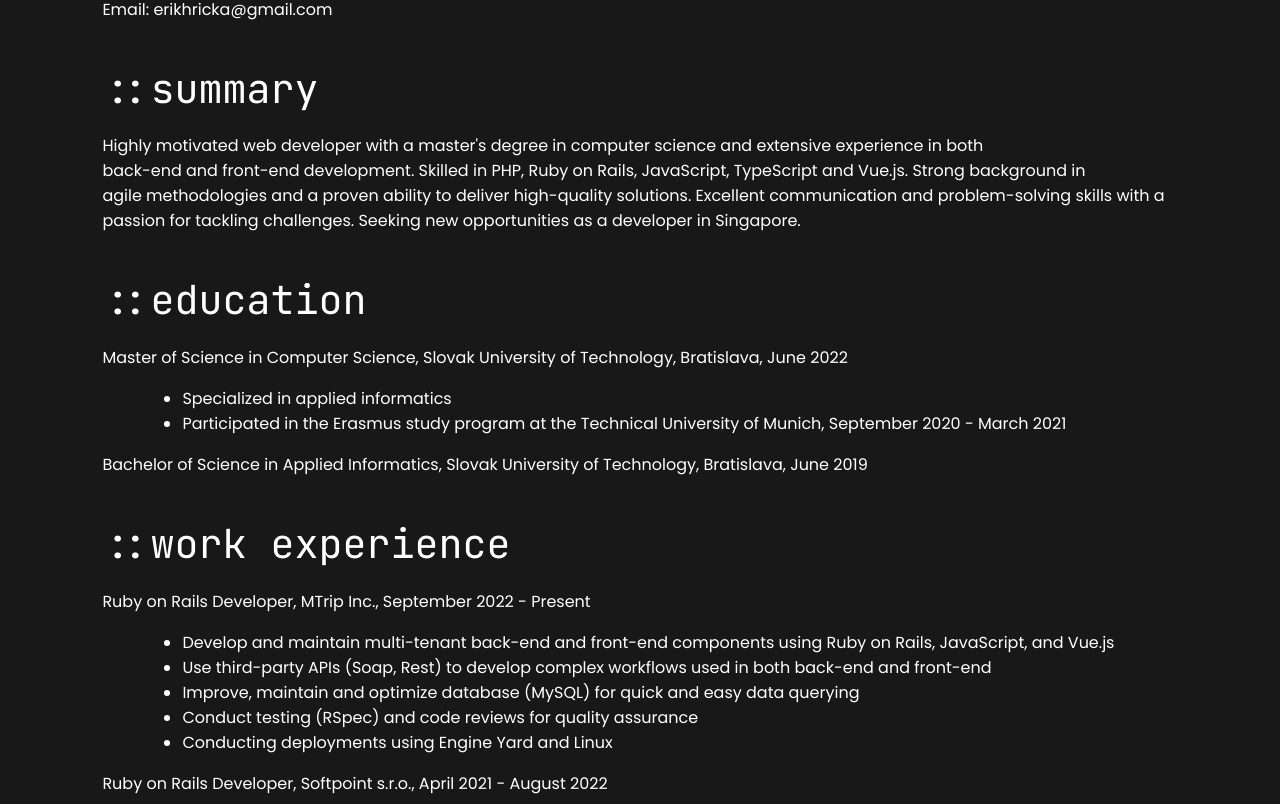
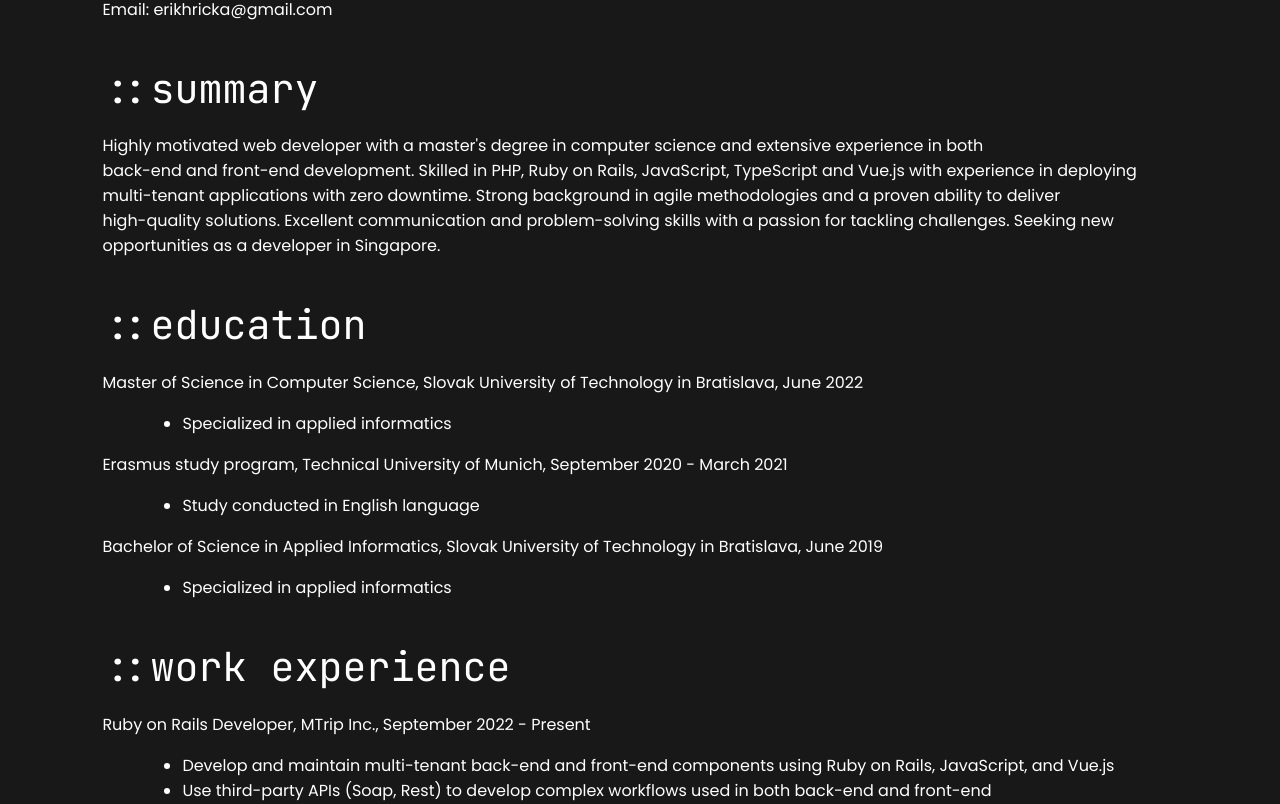
Before and after one commit to Erixon159/personal_website, a Next.js app: page / in a window 1280 px wide. Shown: the part 3516-4320 px from the top of the page. Built offline with nearby package versions, Linux system fonts and the light colour scheme.

Commit message:
Add resume + small fixes

```diff
--- a/src/common/components/Resume/Resume.tsx
+++ b/src/common/components/Resume/Resume.tsx
@@ -37,7 +37,7 @@ export const Resume: React.FC = () => {
         <p>
           Highly motivated <span className={styles.important}>web developer</span> with a master&apos;s degree in computer
           science and extensive experience in both <span className={styles.important}>back-end and front-end</span> development.
-          Skilled in PHP, Ruby on Rails, JavaScript, TypeScript and Vue.js.
+          Skilled in PHP, Ruby on Rails, JavaScript, TypeScript and Vue.js with experience in deploying multi-tenant applications with zero downtime.
           Strong background in <span className={styles.important}>agile methodologies</span> and a proven ability to
           deliver <span className={styles.important}>high-quality solutions</span>. Excellent communication
           and <span className={styles.important}>problem-solving skills</span> with a passion for tackling challenges. Seeking
@@ -50,21 +50,30 @@ export const Resume: React.FC = () => {
         </h3>
         <p>
           <span className={styles.important}>Master of Science in Computer Science</span>, Slovak University of
-          Technology, Bratislava, June 2022
+          Technology in Bratislava, June 2022
         </p>
         <blockquote>
           <ul>
             <li>Specialized in <span className={styles.important}>applied informatics</span></li>
-            <li>
-              Participated in the Erasmus study program at the <span className={styles.important}>Technical
-              University of Munich</span>, September 2020 - March 2021
-            </li>
+          </ul>
+        </blockquote>
+        <p>
+          <span className={styles.important}>Erasmus study program</span>, Technical University of Munich, September 2020 - March 2021
+        </p>
+        <blockquote>
+          <ul>
+            <li>Study conducted in English language</li>
           </ul>
         </blockquote>
         <p>
           Bachelor of Science in Applied Informatics, Slovak University of
-          Technology, Bratislava, June 2019
+          Technology in Bratislava, June 2019
         </p>
+        <blockquote>
+          <ul>
+            <li>Specialized in <span className={styles.important}>applied informatics</span></li>
+          </ul>
+        </blockquote>
       </div>
       <div className={[styles.section, styles['work-exp']].join(' ')}>
         <h3>
@@ -164,6 +173,7 @@ export const Resume: React.FC = () => {
             <li>Rowing (Dragonboat)</li>
             <li>Downhill Bicycling</li>
             <li>Swimming</li>
+            <li>Snowboarding</li>
             <li>Weightlifting</li>
             <li>Hiking</li>
             <li>Reading about new trends in tech</li>
@@ -177,11 +187,11 @@ export const Resume: React.FC = () => {
         </h3>
         <div className={styles.download}>
           <DownloadButton
-            link='/cv.pdf'
+            link='/CV.pdf'
             text='Resume (PDF format)'
           />
           <DownloadButton
-            link='/cv.pdf'
+            link='/CV.docx'
             text='Resume (DOCX format)'
           />
         </div>
```
Also changed, not shown: 2 other files (tests, documents, lock files or other folders).
